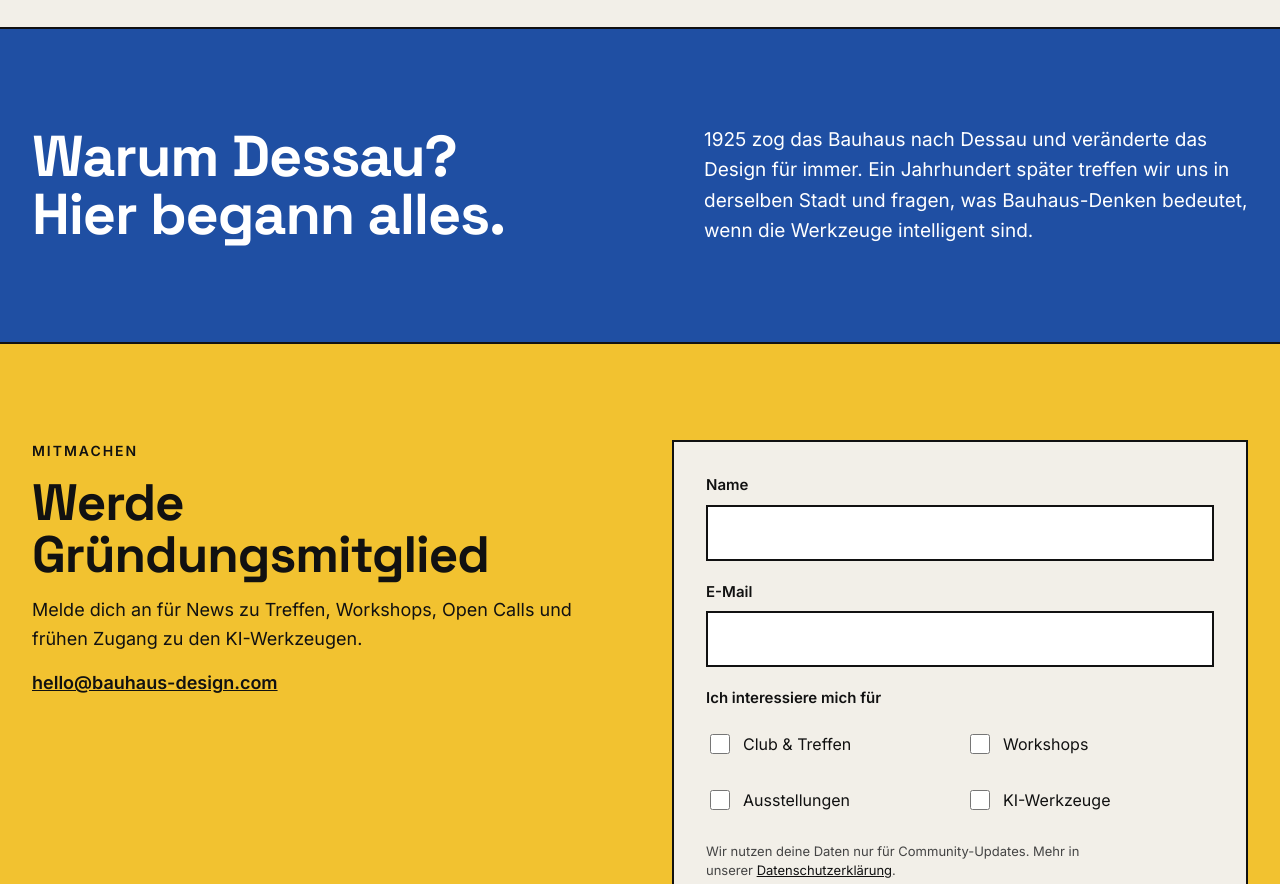
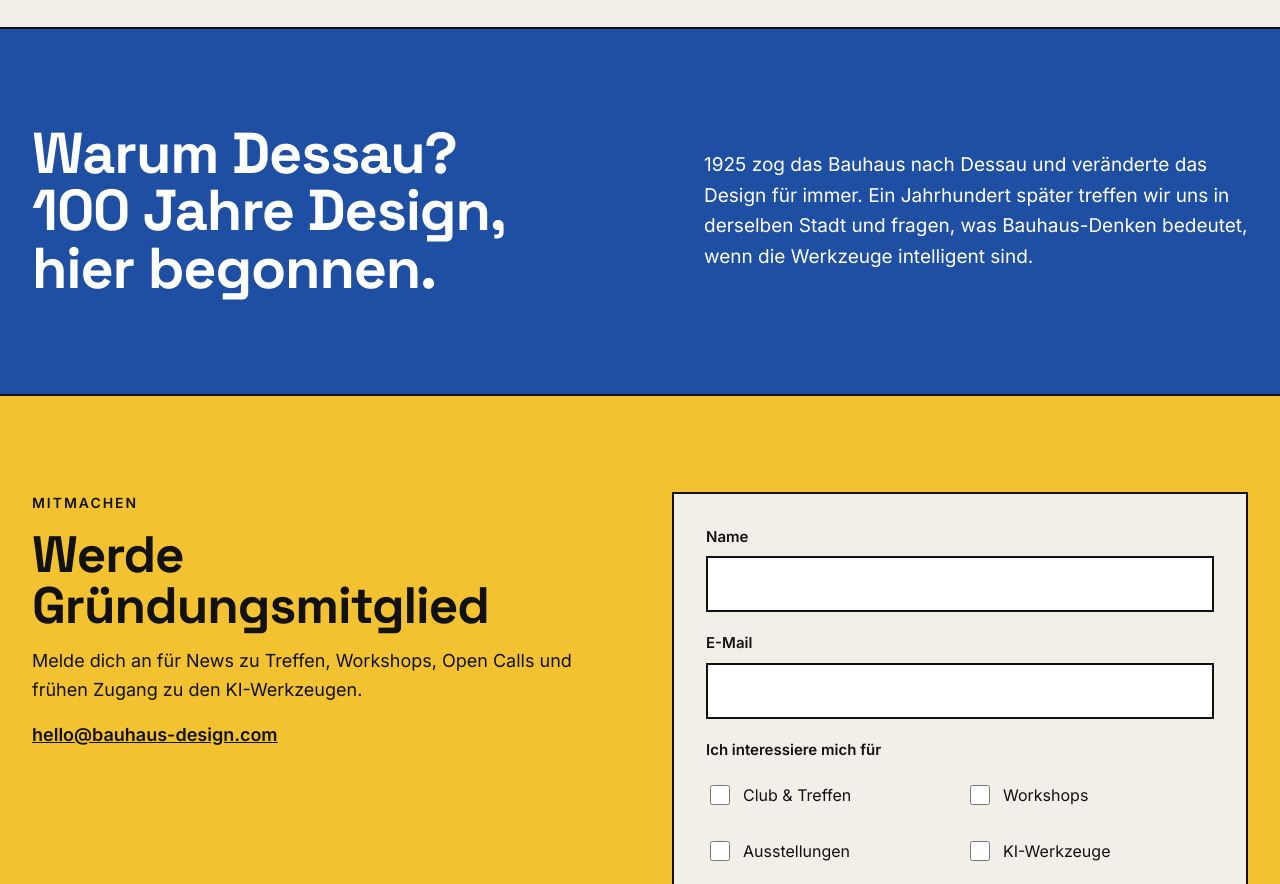
Before and after one commit to hogoai/bauhaus-design, a plain HTML site: page de/index.html in a window 1280 px wide. Shown: the part 3900-4784 px from the top of the page. Drawn offline with Linux system fonts and the light colour scheme.

Commit message:
EN/DE Why Dessau headline: a century of design, born here
Co-Authored-By: Claude Opus 5.5 <noreply@anthropic.com>
Claude-Session: https://claude.ai/code/session_01DFNyaLo5HucxrpqEE4RxkY

```diff
--- a/de/index.html
+++ b/de/index.html
@@ -195,7 +195,7 @@
 
 <section class="section blue" aria-label="Warum Dessau">
   <div class="wrap">
-    <h2><span class="nb">Warum Dessau?</span> <span class="nb">Hier begann alles.</span></h2>
+    <h2><span class="nb">Warum Dessau?</span> <span class="nb">100 Jahre Design,</span> <span class="nb">hier begonnen.</span></h2>
     <p>1925 zog das Bauhaus nach Dessau und veränderte das Design für immer. Ein Jahrhundert später treffen wir uns in derselben Stadt und fragen, was Bauhaus-Denken bedeutet, wenn die Werkzeuge intelligent sind.</p>
   </div>
 </section>
```
Also changed, not shown: index.html (+1 -1 lines).
